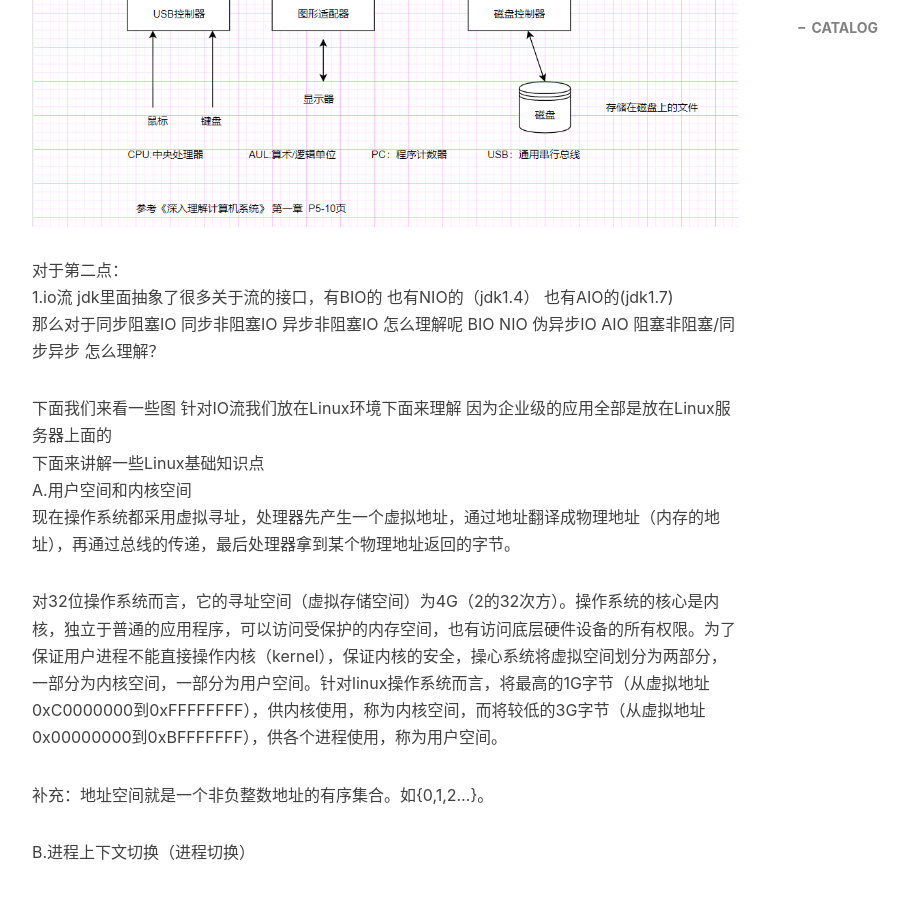
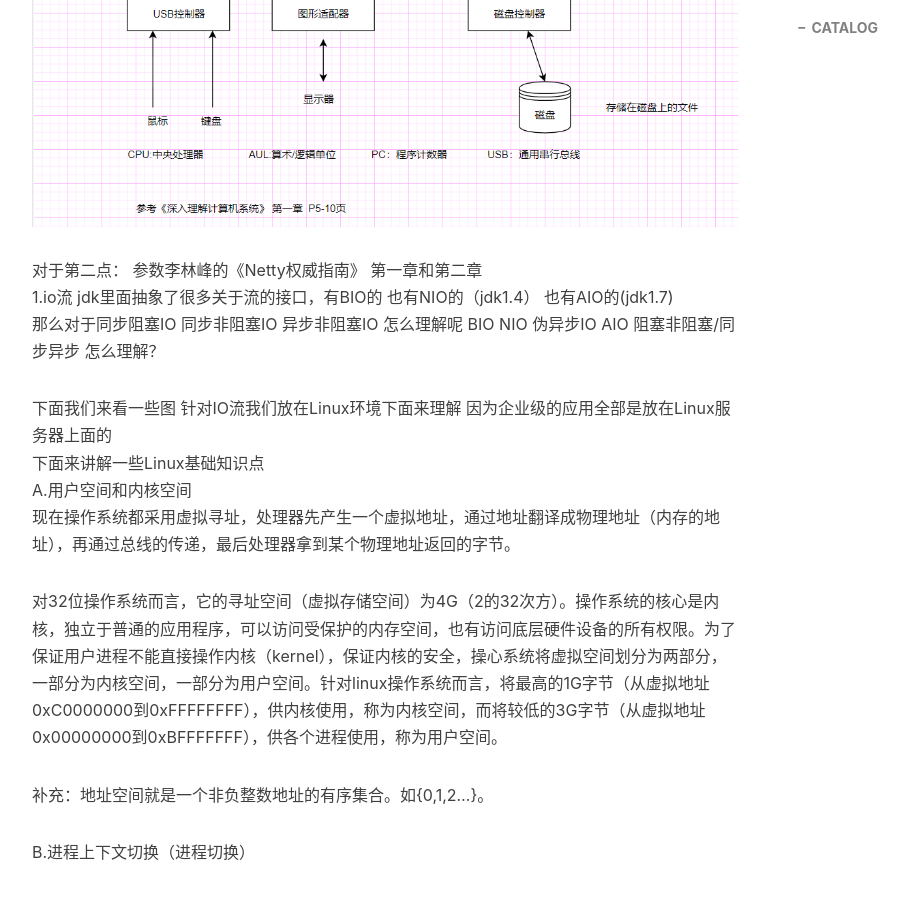
Before and after one commit to licslan/licslan.github.io, a Jekyll site: the page built from _posts/2018-08-07-简单理解io通信.md, in a window 1280 px wide and 900 px high, scrolled down 3530 px. Shown: the whole window, without its empty margins (233-1142 px from the left). Built offline with Jekyll 4.4.1, drawn with Linux system fonts in a browser that asks for light colours; nearby versions of some CDN libraries; comment, search, counter and statistics services are not loaded.

Commit message:
about io

```diff
--- a/_posts/2018-08-07-简单理解io通信.md
+++ b/_posts/2018-08-07-简单理解io通信.md
@@ -49,7 +49,7 @@ tags:
 ![](https://raw.githubusercontent.com/licslan/licslan.github.io/master/io/jsj.jpg)
 
 
-对于第二点：<br>
+对于第二点： 参数李林峰的《Netty权威指南》 第一章和第二章   <br>
  1.io流
 jdk里面抽象了很多关于流的接口，有BIO的  也有NIO的（jdk1.4） 也有AIO的(jdk1.7)<br>
 那么对于同步阻塞IO 同步非阻塞IO  异步非阻塞IO   怎么理解呢   BIO NIO 伪异步IO AIO  阻塞非阻塞/同步异步 怎么理解？<br>
```
